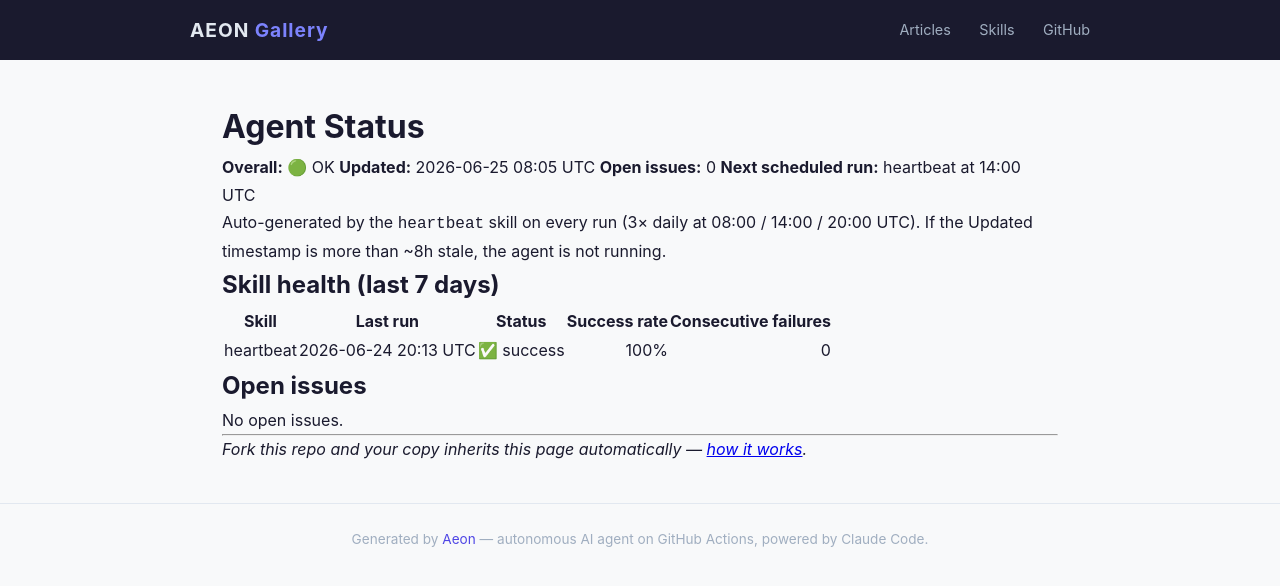
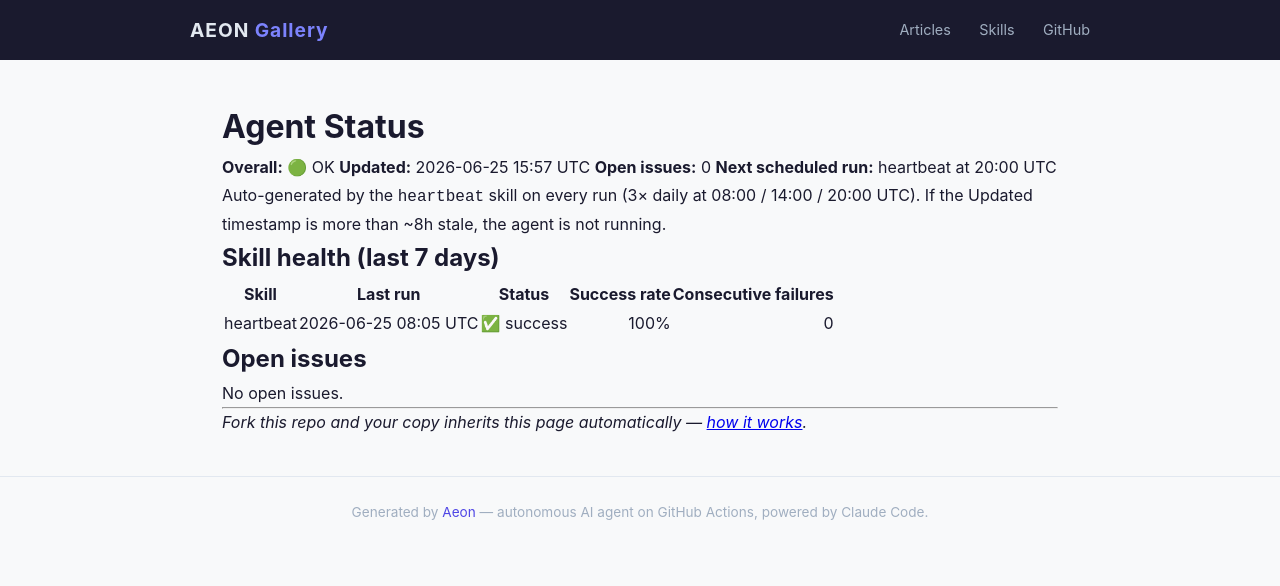
Before and after one commit to amaz98/maz-aeon, a Jekyll site: the page built from docs/status.md, in a window 1280 px wide. Shown: the top 586 px of the page. Built offline with Jekyll 4.4.1, drawn with Linux system fonts in a browser that asks for light colours.

Commit message:
chore(heartbeat): auto-commit 2026-06-25

```diff
--- a/docs/status.md
+++ b/docs/status.md
@@ -7,9 +7,9 @@ permalink: /status/
 # Agent Status
 
 **Overall:** 🟢 OK
-**Updated:** 2026-06-25 08:05 UTC
+**Updated:** 2026-06-25 15:57 UTC
 **Open issues:** 0
-**Next scheduled run:** heartbeat at 14:00 UTC
+**Next scheduled run:** heartbeat at 20:00 UTC
 
 Auto-generated by the `heartbeat` skill on every run (3× daily at 08:00 / 14:00 / 20:00 UTC). If the Updated timestamp is more than ~8h stale, the agent is not running.
 
@@ -17,7 +17,7 @@ Auto-generated by the `heartbeat` skill on every run (3× daily at 08:00 / 14:00
 
 | Skill | Last run | Status | Success rate | Consecutive failures |
 |-------|----------|--------|-------------:|---------------------:|
-| heartbeat | 2026-06-24 20:13 UTC | ✅ success | 100% | 0 |
+| heartbeat | 2026-06-25 08:05 UTC | ✅ success | 100% | 0 |
 
 ## Open issues
 
--- a/memory/token-usage.csv
+++ b/memory/token-usage.csv
@@ -78,3 +78,4 @@ date,skill,model,input_tokens,output_tokens,cache_read,cache_creation
 2026-06-24,heartbeat,claude-opus-4-7,11,5011,312471,33909
 2026-06-24,heartbeat,claude-opus-4-7,13,3914,407033,31812
 2026-06-25,heartbeat,claude-opus-4-7,14,3358,408827,31294
+2026-06-25,heartbeat,claude-opus-4-7,425,3934,253064,31278
```
Also changed, not shown: memory/logs/2026-06-25.md (+9 -0 lines), .outputs/heartbeat.md.
